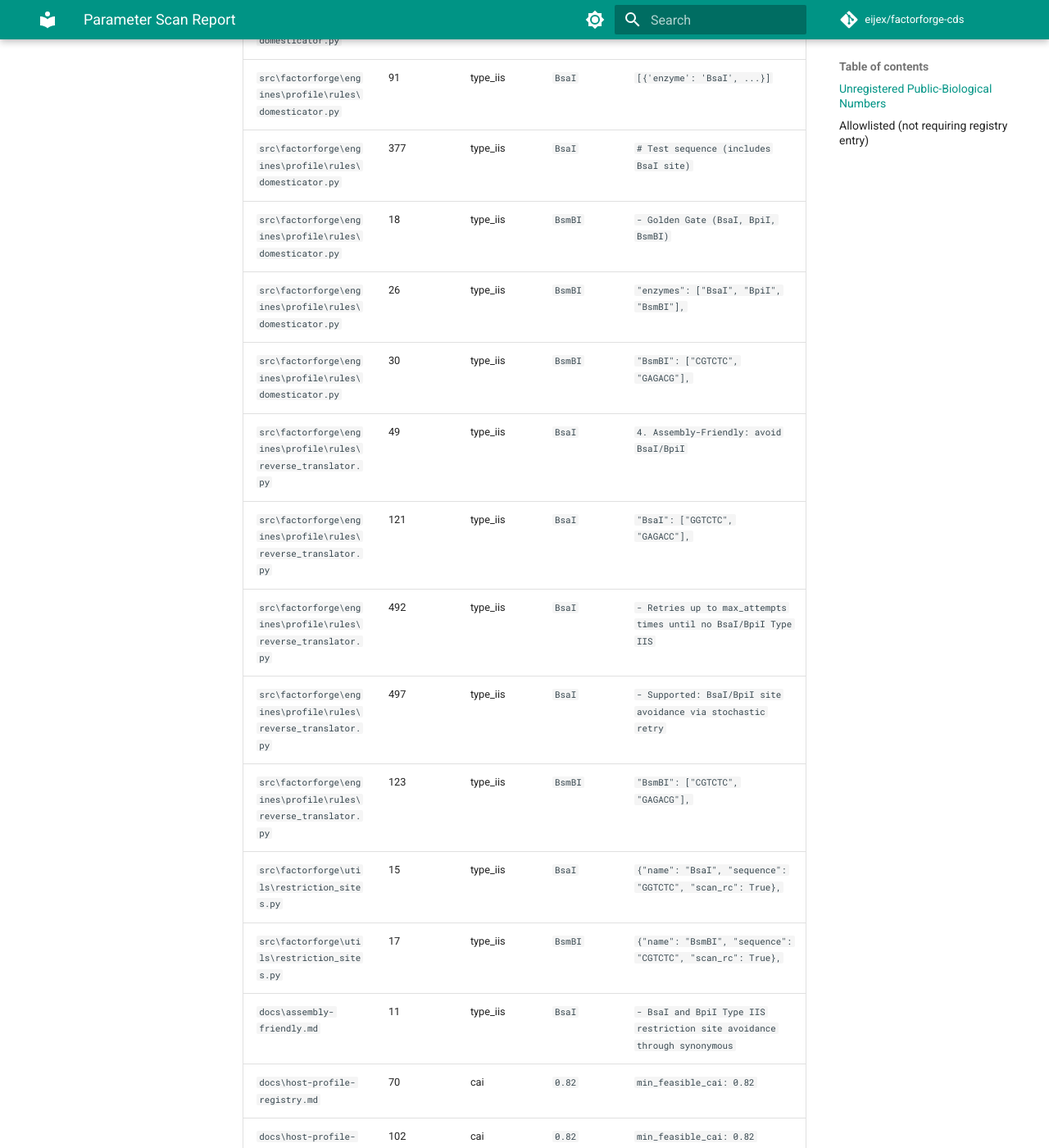
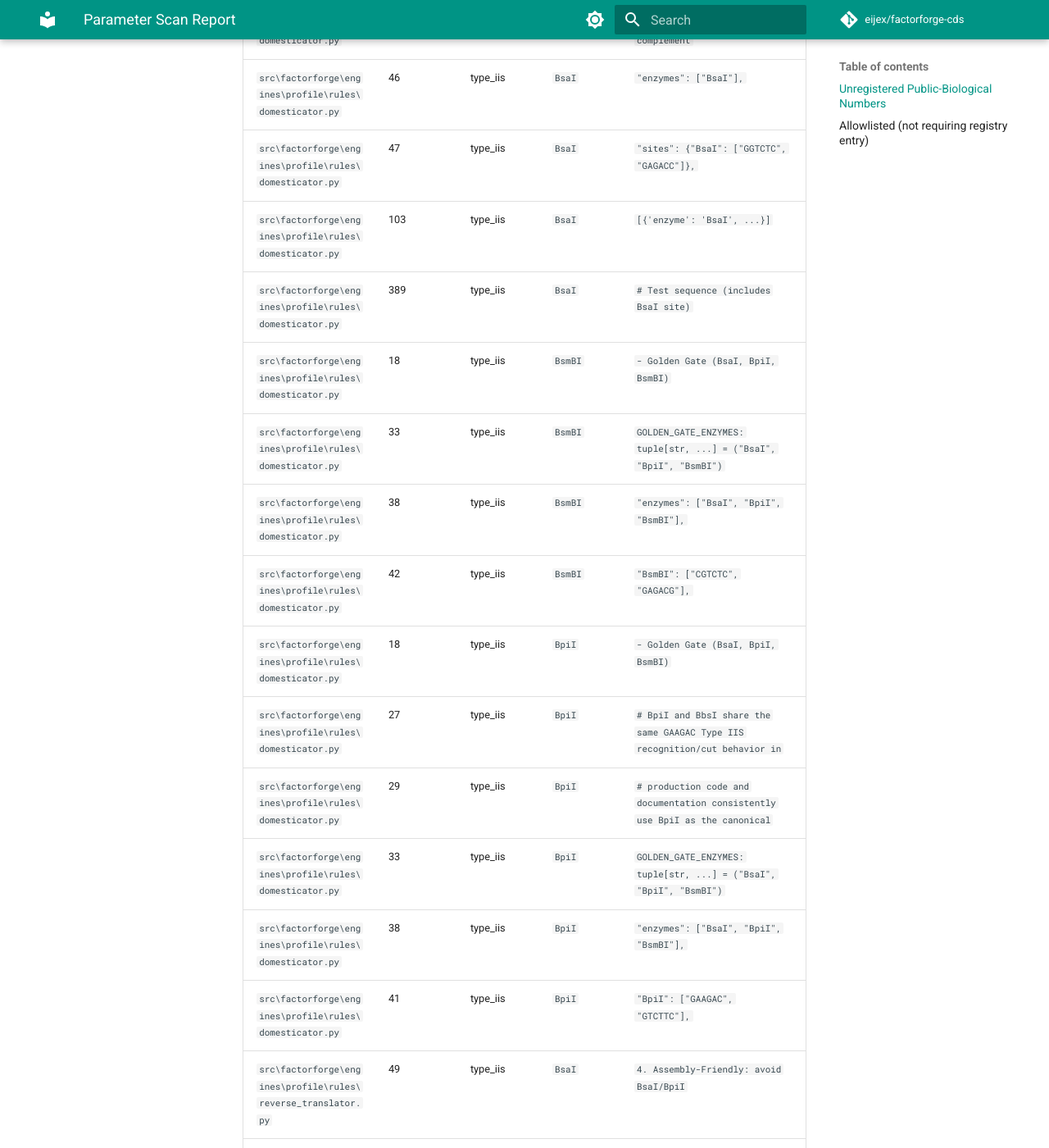
Before and after one commit to eijex/factorforge-cds, an MkDocs documentation site: the page built from docs/validation/parameter_scan_report.md, in a window 1280 px wide and 1400 px high, scrolled down 2046 px. Shown: the whole window at 82% size. Built offline with MkDocs 1.6.1 and Material for MkDocs 9.7.7, drawn with Linux system fonts in a browser that asks for light colours; comment, search, counter and statistics services are not loaded; some of the changed text lies outside the part shown.

Commit message:
091 — Export registry production constants
* feat: export DEFAULT_CAI_TARGET/DEFAULT_GC_LOW/DEFAULT_GC_HIGH as named constants (091 STEP 2)

These calibrated defaults (analysis 004, n=49) previously existed only as
function default arguments in analyze_feasibility(), so registry sync tests
could not strictly compare them and fell back to a warning. Exporting them
as module-level constants lets test_registry_production_sync.py assert
equality with the registry (single source of truth) instead of warning.

No behavioral change — function defaults now reference the constants directly.

* feat: export Domesticator GOLDEN_GATE_ENZYMES + align registry canonical name to BpiI (091 STEP 3)

Decision (STEP 1 investigation): BpiI and BbsI share the same GAAGAC Type IIS
recognition/cut behavior in FactorForge's Golden Gate scanning context. The
existing FactorForge production code/docs consistently use BpiI (23 references);
the registry's "BbsI" was a naming outlier introduced in 084. This change
normalizes the registry label to the established FactorForge production
convention. It does not change the Golden Gate biological scanning target.

Changes:
- domesticator.py: export GOLDEN_GATE_ENZYMES = ("BsaI", "BpiI", "BsmBI")
  (matches a name pattern test_registry_production_sync.py already checks for)
- current_parameter_registry.yaml: type_iis_enzymes.value
  ["BsaI", "BsmBI", "BbsI"] -> ["BsaI", "BpiI", "BsmBI"]; rationale/provenance
  updated to record the canonical-name alignment and BbsI synonym note
- parameter_audit.py: scan pattern \bBbsI\b -> \bBpiI\b to match canonical name

No existing BpiI references renamed to BbsI (per decision, scope minimized to
the 084-introduced outlier).

* test: convert registry-production sync checks to strict assertions (091 STEP 4)

The three previously-warned items (CAI target, GC range, Type IIS enzyme
list) are now exported as named production constants (091 STEP 2/3), so
the try/except ImportError + warnings.warn fallback branches are removed
in favor of direct strict imports and assertions against the registry
(single source of truth).

Also regenerates docs/validation/parameter_scan_report.md: the STEP 3
scan-pattern correction (\bBbsI\b -> \bBpiI\b) now matches the existing
23 BpiI references throughout the codebase, surfacing them as registry-
tracked hits (104 -> 122 unregistered total). This is expected drift from
the canonical-name pattern fix, not a new gap.

```diff
--- a/docs/validation/parameter_scan_report.md
+++ b/docs/validation/parameter_scan_report.md
@@ -1,44 +1,59 @@
 # Parameter Scan Report
 
-**Total hits:** 109  **Unregistered:** 104
+**Total hits:** 127  **Unregistered:** 122
 
 ## Unregistered Public-Biological Numbers
 
 | file | line | category | match | context |
 |------|------|----------|-------|---------|
-| `src\factorforge\analysis\feasibility.py` | 91 | cai | `0.82` | `target_cai: float = 0.82,` |
-| `src\factorforge\analysis\feasibility.py` | 104 | cai | `0.82` | `target_cai=0.82 aligns with industry practice (>0.8) and is achievable.` |
-| `src\factorforge\analysis\feasibility.py` | 92 | gc_global | `55.0` | `target_gc_low: float = 55.0,` |
-| `src\factorforge\analysis\feasibility.py` | 110 | gc_global | `55.0` | `ranges = gc_ranges or [(55.0, 65.0), (50.0, 65.0), (40.0, 65.0)]` |
-| `src\factorforge\analysis\feasibility.py` | 93 | gc_global | `65.0` | `target_gc_high: float = 65.0,` |
-| `src\factorforge\analysis\feasibility.py` | 110 | gc_global | `65.0` | `ranges = gc_ranges or [(55.0, 65.0), (50.0, 65.0), (40.0, 65.0)]` |
+| `src\factorforge\analysis\feasibility.py` | 19 | cai | `0.82` | `# DEFAULT_CAI_TARGET=0.82 aligns with industry practice (>0.8) and is achievable` |
+| `src\factorforge\analysis\feasibility.py` | 22 | cai | `0.82` | `DEFAULT_CAI_TARGET: float = 0.82` |
+| `src\factorforge\analysis\feasibility.py` | 23 | gc_global | `55.0` | `DEFAULT_GC_LOW: float = 55.0` |
+| `src\factorforge\analysis\feasibility.py` | 119 | gc_global | `55.0` | `ranges = gc_ranges or [(55.0, 65.0), (50.0, 65.0), (40.0, 65.0)]` |
+| `src\factorforge\analysis\feasibility.py` | 24 | gc_global | `65.0` | `DEFAULT_GC_HIGH: float = 65.0` |
+| `src\factorforge\analysis\feasibility.py` | 119 | gc_global | `65.0` | `ranges = gc_ranges or [(55.0, 65.0), (50.0, 65.0), (40.0, 65.0)]` |
 | `src\factorforge\cli\main.py` | 167 | gc_global | `55.0` | `@click.option("--gc-min", type=float, default=55.0, help="Minimum target GC perc` |
 | `src\factorforge\cli\main.py` | 168 | gc_global | `65.0` | `@click.option("--gc-max", type=float, default=65.0, help="Maximum target GC perc` |
 | `src\factorforge\engines\profile\construct_builder.py` | 208 | type_iis | `BsaI` | `"BsaI": ["GGTCTC", "GAGACC"],` |
 | `src\factorforge\engines\profile\construct_builder.py` | 210 | type_iis | `BsmBI` | `"BsmBI": ["CGTCTC", "GAGACG"],` |
+| `src\factorforge\engines\profile\construct_builder.py` | 209 | type_iis | `BpiI` | `"BpiI": ["GAAGAC", "GTCTTC"],` |
 | `src\factorforge\engines\profile\exporter.py` | 448 | type_iis | `BsaI` | `"assembly_standard": "Golden Gate (BsaI)",` |
 | `src\factorforge\engines\profile\exporter.py` | 451 | type_iis | `BsaI` | `"type": "BsaI site",` |
 | `src\factorforge\engines\profile\scoring.py` | 20 | gc_global | `55.0` | `GC_OPT_MIN = 55.0` |
 | `src\factorforge\engines\profile\scoring.py` | 21 | gc_global | `65.0` | `GC_OPT_MAX = 65.0` |
 | `src\factorforge\engines\profile\rules\domesticator.py` | 18 | type_iis | `BsaI` | `- Golden Gate (BsaI, BpiI, BsmBI)` |
 | `src\factorforge\engines\profile\rules\domesticator.py` | 19 | type_iis | `BsaI` | `- MoClo (BsaI + overhangs)` |
-| `src\factorforge\engines\profile\rules\domesticator.py` | 26 | type_iis | `BsaI` | `"enzymes": ["BsaI", "BpiI", "BsmBI"],` |
-| `src\factorforge\engines\profile\rules\domesticator.py` | 28 | type_iis | `BsaI` | `"BsaI": ["GGTCTC", "GAGACC"],  # Forward and reverse complement` |
-| `src\factorforge\engines\profile\rules\domesticator.py` | 34 | type_iis | `BsaI` | `"enzymes": ["BsaI"],` |
-| `src\factorforge\engines\profile\rules\domesticator.py` | 35 | type_iis | `BsaI` | `"sites": {"BsaI": ["GGTCTC", "GAGACC"]},` |
-| `src\factorforge\engines\profile\rules\domesticator.py` | 91 | type_iis | `BsaI` | `[{'enzyme': 'BsaI', ...}]` |
-| `src\factorforge\engines\profile\rules\domesticator.py` | 377 | type_iis | `BsaI` | `# Test sequence (includes BsaI site)` |
+| `src\factorforge\engines\profile\rules\domesticator.py` | 33 | type_iis | `BsaI` | `GOLDEN_GATE_ENZYMES: tuple[str, ...] = ("BsaI", "BpiI", "BsmBI")` |
+| `src\factorforge\engines\profile\rules\domesticator.py` | 38 | type_iis | `BsaI` | `"enzymes": ["BsaI", "BpiI", "BsmBI"],` |
+| `src\factorforge\engines\profile\rules\domesticator.py` | 40 | type_iis | `BsaI` | `"BsaI": ["GGTCTC", "GAGACC"],  # Forward and reverse complement` |
+| `src\factorforge\engines\profile\rules\domesticator.py` | 46 | type_iis | `BsaI` | `"enzymes": ["BsaI"],` |
+| `src\factorforge\engines\profile\rules\domesticator.py` | 47 | type_iis | `BsaI` | `"sites": {"BsaI": ["GGTCTC", "GAGACC"]},` |
+| `src\factorforge\engines\profile\rules\domesticator.py` | 103 | type_iis | `BsaI` | `[{'enzyme': 'BsaI', ...}]` |
+| `src\factorforge\engines\profile\rules\domesticator.py` | 389 | type_iis | `BsaI` | `# Test sequence (includes BsaI site)` |
 | `src\factorforge\engines\profile\rules\domesticator.py` | 18 | type_iis | `BsmBI` | `- Golden Gate (BsaI, BpiI, BsmBI)` |
-| `src\factorforge\engines\profile\rules\domesticator.py` | 26 | type_iis | `BsmBI` | `"enzymes": ["BsaI", "BpiI", "BsmBI"],` |
-| `src\factorforge\engines\profile\rules\domesticator.py` | 30 | type_iis | `BsmBI` | `"BsmBI": ["CGTCTC", "GAGACG"],` |
+| `src\factorforge\engines\profile\rules\domesticator.py` | 33 | type_iis | `BsmBI` | `GOLDEN_GATE_ENZYMES: tuple[str, ...] = ("BsaI", "BpiI", "BsmBI")` |
+| `src\factorforge\engines\profile\rules\domesticator.py` | 38 | type_iis | `BsmBI` | `"enzymes": ["BsaI", "BpiI", "BsmBI"],` |
+| `src\factorforge\engines\profile\rules\domesticator.py` | 42 | type_iis | `BsmBI` | `"BsmBI": ["CGTCTC", "GAGACG"],` |
+| `src\factorforge\engines\profile\rules\domesticator.py` | 18 | type_iis | `BpiI` | `- Golden Gate (BsaI, BpiI, BsmBI)` |
+| `src\factorforge\engines\profile\rules\domesticator.py` | 27 | type_iis | `BpiI` | `# BpiI and BbsI share the same GAAGAC Type IIS recognition/cut behavior in` |
+| `src\factorforge\engines\profile\rules\domesticator.py` | 29 | type_iis | `BpiI` | `# production code and documentation consistently use BpiI as the canonical` |
+| `src\factorforge\engines\profile\rules\domesticator.py` | 33 | type_iis | `BpiI` | `GOLDEN_GATE_ENZYMES: tuple[str, ...] = ("BsaI", "BpiI", "BsmBI")` |
+| `src\factorforge\engines\profile\rules\domesticator.py` | 38 | type_iis | `BpiI` | `"enzymes": ["BsaI", "BpiI", "BsmBI"],` |
+| `src\factorforge\engines\profile\rules\domesticator.py` | 41 | type_iis | `BpiI` | `"BpiI": ["GAAGAC", "GTCTTC"],` |
 | `src\factorforge\engines\profile\rules\reverse_translator.py` | 49 | type_iis | `BsaI` | `4. Assembly-Friendly: avoid BsaI/BpiI` |
 | `src\factorforge\engines\profile\rules\reverse_translator.py` | 121 | type_iis | `BsaI` | `"BsaI": ["GGTCTC", "GAGACC"],` |
 | `src\factorforge\engines\profile\rules\reverse_translator.py` | 492 | type_iis | `BsaI` | `- Retries up to max_attempts times until no BsaI/BpiI Type IIS` |
 | `src\factorforge\engines\profile\rules\reverse_translator.py` | 497 | type_iis | `BsaI` | `- Supported: BsaI/BpiI site avoidance via stochastic retry` |
 | `src\factorforge\engines\profile\rules\reverse_translator.py` | 123 | type_iis | `BsmBI` | `"BsmBI": ["CGTCTC", "GAGACG"],` |
+| `src\factorforge\engines\profile\rules\reverse_translator.py` | 49 | type_iis | `BpiI` | `4. Assembly-Friendly: avoid BsaI/BpiI` |
+| `src\factorforge\engines\profile\rules\reverse_translator.py` | 122 | type_iis | `BpiI` | `"BpiI": ["GAAGAC", "GTCTTC"],` |
+| `src\factorforge\engines\profile\rules\reverse_translator.py` | 492 | type_iis | `BpiI` | `- Retries up to max_attempts times until no BsaI/BpiI Type IIS` |
+| `src\factorforge\engines\profile\rules\reverse_translator.py` | 497 | type_iis | `BpiI` | `- Supported: BsaI/BpiI site avoidance via stochastic retry` |
 | `src\factorforge\utils\restriction_sites.py` | 15 | type_iis | `BsaI` | `{"name": "BsaI", "sequence": "GGTCTC", "scan_rc": True},` |
 | `src\factorforge\utils\restriction_sites.py` | 17 | type_iis | `BsmBI` | `{"name": "BsmBI", "sequence": "CGTCTC", "scan_rc": True},` |
+| `src\factorforge\utils\restriction_sites.py` | 16 | type_iis | `BpiI` | `{"name": "BpiI", "sequence": "GAAGAC", "scan_rc": True},` |
 | `docs\assembly-friendly.md` | 11 | type_iis | `BsaI` | `- BsaI and BpiI Type IIS restriction site avoidance through synonymous` |
+| `docs\assembly-friendly.md` | 11 | type_iis | `BpiI` | `- BsaI and BpiI Type IIS restriction site avoidance through synonymous` |
 | `docs\host-profile-registry.md` | 70 | cai | `0.82` | `min_feasible_cai: 0.82` |
 | `docs\host-profile-registry.md` | 102 | cai | `0.82` | `min_feasible_cai: 0.82` |
 | `docs\host-profile-registry.md` | 134 | cai | `0.82` | `min_feasible_cai: 0.82` |
@@ -58,12 +73,14 @@
 | `docs\output.md` | 11 | type_iis | `BsaI` | `| **Domestication report** | BsaI/BsmBI and custom restriction sites removed, ed` |
 | `docs\output.md` | 11 | type_iis | `BsmBI` | `| **Domestication report** | BsaI/BsmBI and custom restriction sites removed, ed` |
 | `docs\profiles.md` | 24 | type_iis | `BsaI` | `| `assembly_friendly` | Golden Gate / MoClo workflows — avoids BsaI/BpiI Type II` |
+| `docs\profiles.md` | 24 | type_iis | `BpiI` | `| `assembly_friendly` | Golden Gate / MoClo workflows — avoids BsaI/BpiI Type II` |
 | `docs\scoring-calibration.md` | 11 | cai | `0.82` | `A typical lower bound is `0.82`.` |
 | `docs\scoring-calibration.md` | 44 | gc_global | `55.0` | `current plant default, the accepted band is `55.0` to `65.0` GC with a` |
 | `docs\scoring-calibration.md` | 44 | gc_global | `65.0` | `current plant default, the accepted band is `55.0` to `65.0` GC with a` |
 | `docs\validation.md` | 17 | type_iis | `BsaI` | `| Forbidden restriction sites | ✅ | BsaI, BsmBI, BpII (Golden Gate) |` |
 | `docs\validation.md` | 17 | type_iis | `BsmBI` | `| Forbidden restriction sites | ✅ | BsaI, BsmBI, BpII (Golden Gate) |` |
 | `docs\tutorials\gfp-nbenthamiana.md` | 155 | type_iis | `BsaI` | `- **MoClo Level 0** — use with the `assembly_friendly` profile; check for BsaI/B` |
+| `docs\tutorials\gfp-nbenthamiana.md` | 155 | type_iis | `BpiI` | `- **MoClo Level 0** — use with the `assembly_friendly` profile; check for BsaI/B` |
 | `tests\test_database.py` | 33 | cai | `0.82` | `"cai": 0.82,` |
 | `tests\test_restriction_sites.py` | 193 | gc_global | `55.0` | `constraints={"gc_min": 40.0, "gc_max": 55.0},` |
 | `tests\test_restriction_sites.py` | 114 | type_iis | `BsaI` | `{"name": "BsaI", "sequence": "GGTCTC"},` |
@@ -87,6 +104,7 @@
 | `tests\engines\profile\test_domesticator.py` | 258 | type_iis | `BsaI` | `- GAGACC (BsaI RC, pos:0): GAG+ACC 모두 synonymous 없음 → unfixable` |
 | `tests\engines\profile\test_domesticator.py` | 259 | type_iis | `BsaI` | `- GGTCTC (BsaI fwd, pos:6): GGT에 GGC synonymous 있음 → fixable` |
 | `tests\engines\profile\test_domesticator.py` | 310 | type_iis | `BsaI` | `seq = "GGTCTC"  # BsaI site, unfixable (no synonymous codons)` |
+| `tests\engines\profile\test_domesticator.py` | 45 | type_iis | `BpiI` | `# BsaI: GGTCTC, BpiI: GAAGAC` |
 | `tests\engines\profile\test_exporter.py` | 251 | gc_global | `55.0` | `{"sequence": "ATGGCCTAG", "metadata": {"gene_name": "gene2", "cai": 0.9, "gc": 5` |
 | `tests\engines\profile\test_exporter.py` | 264 | gc_global | `55.0` | `{"sequence": "ATGGCCTAG", "metadata": {"gene_name": "gene2", "cai": 0.9, "gc": 5` |
 | `tests\engines\profile\test_exporter.py` | 39 | type_iis | `BsaI` | `"assembly_standard": "Golden Gate (BsaI)",` |
--- a/src/factorforge/registry/current_parameter_registry.yaml
+++ b/src/factorforge/registry/current_parameter_registry.yaml
@@ -59,15 +59,15 @@
         permission: publish_allowed
     assembly:
       type_iis_enzymes:
-        value: ["BsaI", "BsmBI", "BbsI"]
+        value: ["BsaI", "BpiI", "BsmBI"]
         unit: list
         claim_level: hard_requirement
         evidence_status: hard_gate
         release_status: stable
         owner_job: "075"
         source: "src/factorforge/engines/profile/rules/domesticator.py"
-        rationale: "Type IIS sites interfere with Golden Gate / MoClo assembly."
-        provenance: "NEB Golden Gate Assembly protocol standard enzyme list; Job 041/075 Type IIS handling."
+        rationale: "Type IIS sites interfere with Golden Gate / MoClo assembly. BpiI is the canonical FactorForge label for the GAAGAC Type IIS scanning target (see ASSEMBLY_STANDARDS in domesticator.py); BbsI is a common synonym/vendor naming convention for the same recognition target and may appear in external literature."
+        provenance: "NEB Golden Gate Assembly protocol standard enzyme list; Job 041/075 Type IIS handling. Job 091: aligned canonical label to existing FactorForge production convention (BpiI) — naming normalization, not a change to the biological scanning target."
         visibility: public
         permission: publish_allowed
   optimization:
```
Also changed, not shown: 4 other files.
